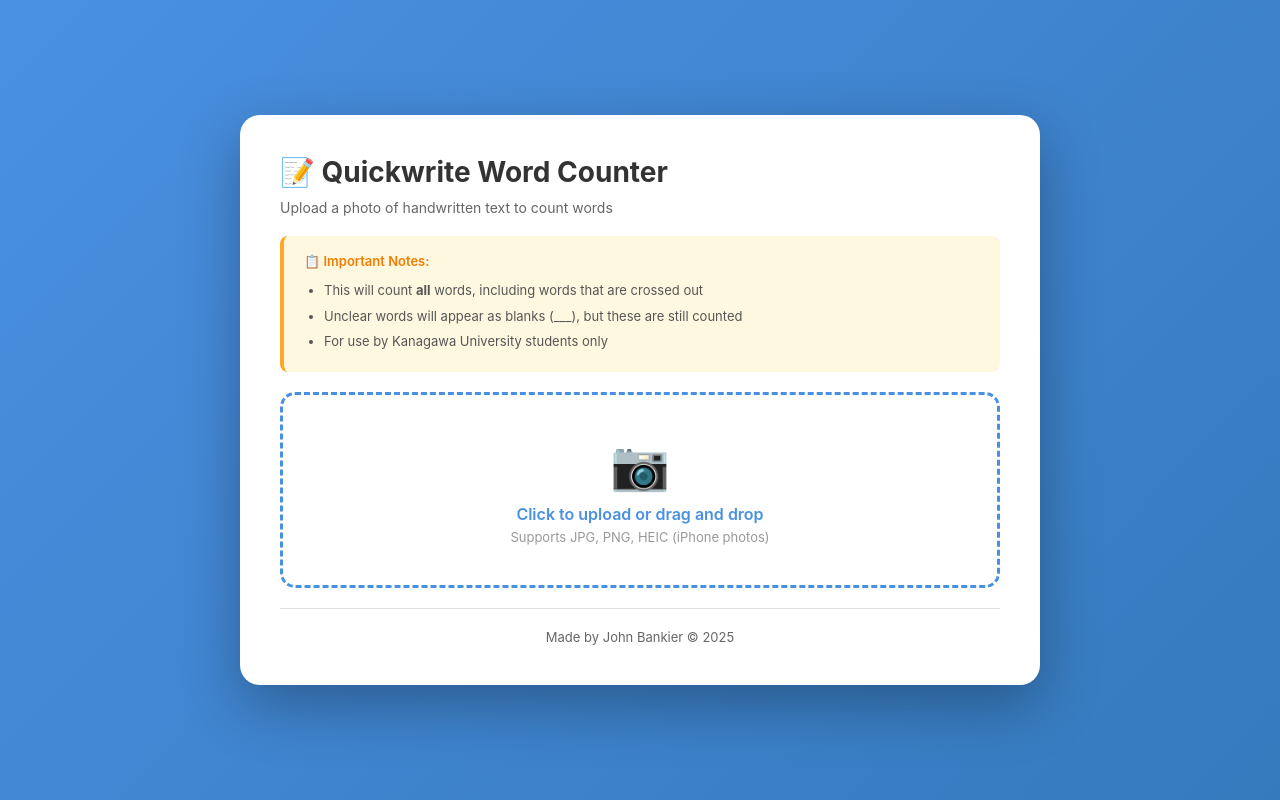
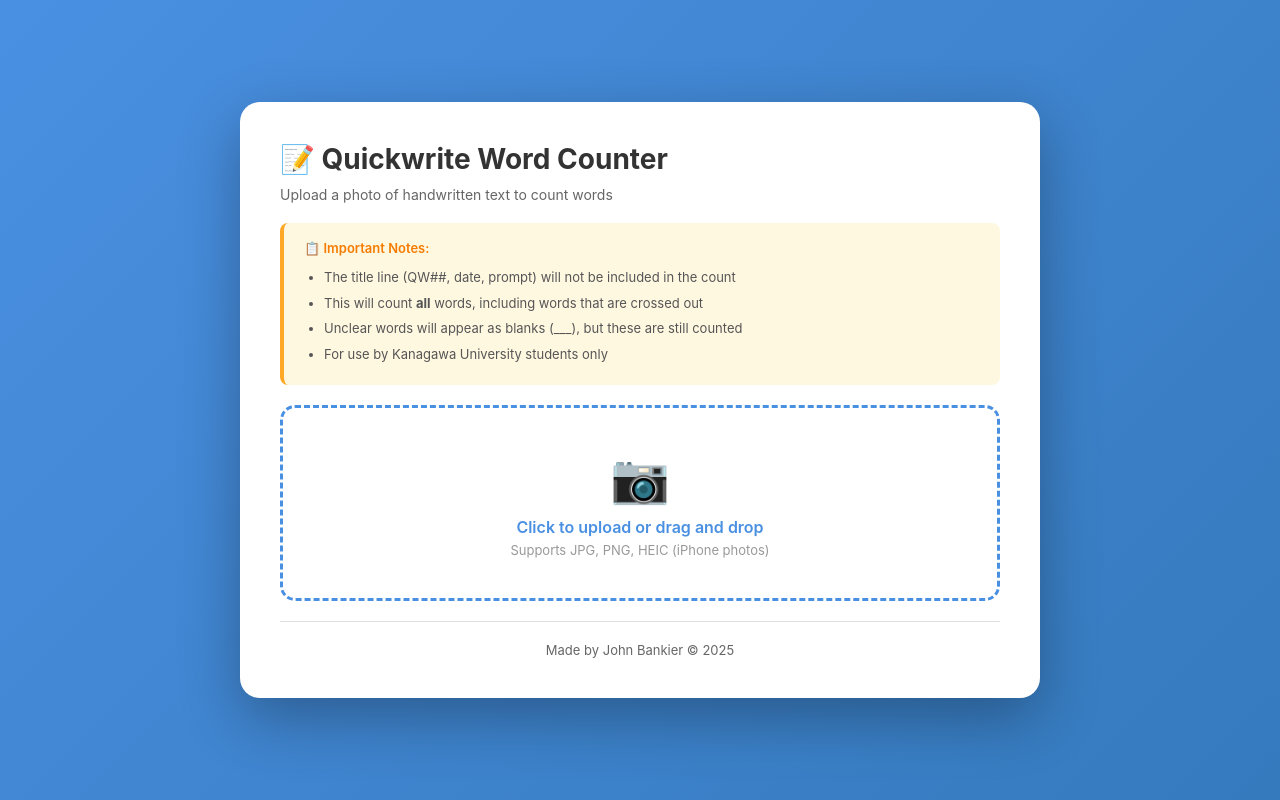
Before and after one commit to bankierjohn-ku/wordcounter, a website: page public/index.html in a window 1280 px wide. Drawn offline with Linux system fonts and the light colour scheme.

Commit message:
Update index.html

```diff
--- a/public/index.html
+++ b/public/index.html
@@ -236,6 +236,7 @@
         <div class="notes">
             <div class="notes-title">📋 Important Notes:</div>
             <ul>
+                <li>The title line (QW##, date, prompt) will not be included in the count</li>
                 <li>This will count <strong>all</strong> words, including words that are crossed out</li>
                 <li>Unclear words will appear as blanks (___), but these are still counted</li>
                 <li>For use by Kanagawa University students only</li>
```
